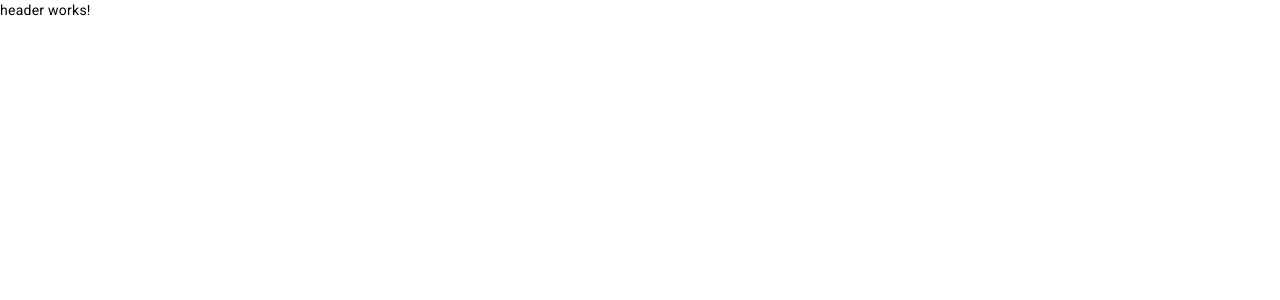
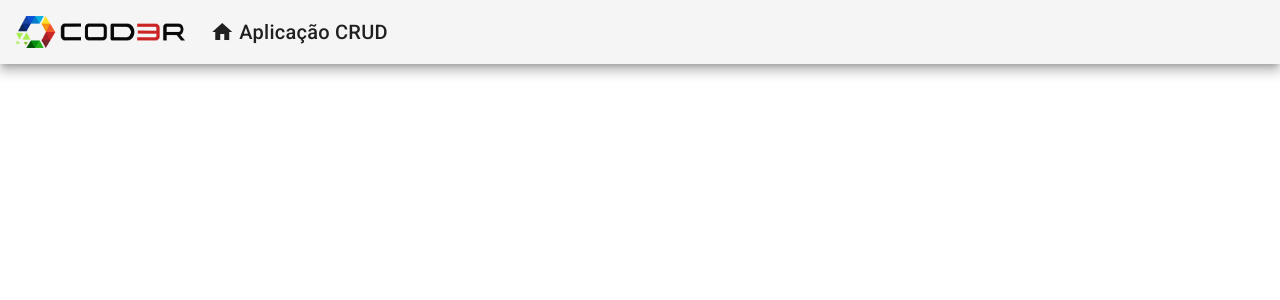
Before and after one commit to nakaohideki/CRUD-Angular, an Angular app in the folder frontend/: page / in a window 1280 px wide. Shown: the top 300 px of the page. Built offline with nearby package versions, Linux system fonts and the light colour scheme.

Commit message:
Header component style design

```diff
--- a/frontend/src/app/components/template/header/header.component.css
+++ b/frontend/src/app/components/template/header/header.component.css
@@ -0,0 +1,22 @@
+.header {
+    display: flex;
+    align-items: center;
+}
+
+.header a {
+    display: flex;
+    align-items: center;
+    text-decoration: none;
+}
+
+.header .logo {
+    max-height: 32px;
+}
+
+.header .title-group {
+    padding-left: 25px;
+}
+
+.header .title-group i {
+    padding-right: 5px;
+}
--- a/frontend/src/app/components/template/header/header.component.html
+++ b/frontend/src/app/components/template/header/header.component.html
@@ -1 +1,17 @@
-<p>header works!</p>
+<mat-toolbar class="header mat-elevation-z8">
+	<span>
+		<a href="">
+			<img
+				class="logo"
+				src="../../../../assets/img/logo.png"
+				alt="logo"
+			/>
+		</a>
+	</span>
+	<span class="title-group">
+		<a>
+			<i class="material-icons"> home </i>
+			Aplicação CRUD
+		</a>
+	</span>
+</mat-toolbar>
```
Also changed, not shown: frontend/src/app/app.module.ts (+13 -18 lines), frontend/src/assets/img/logo.png (added).
